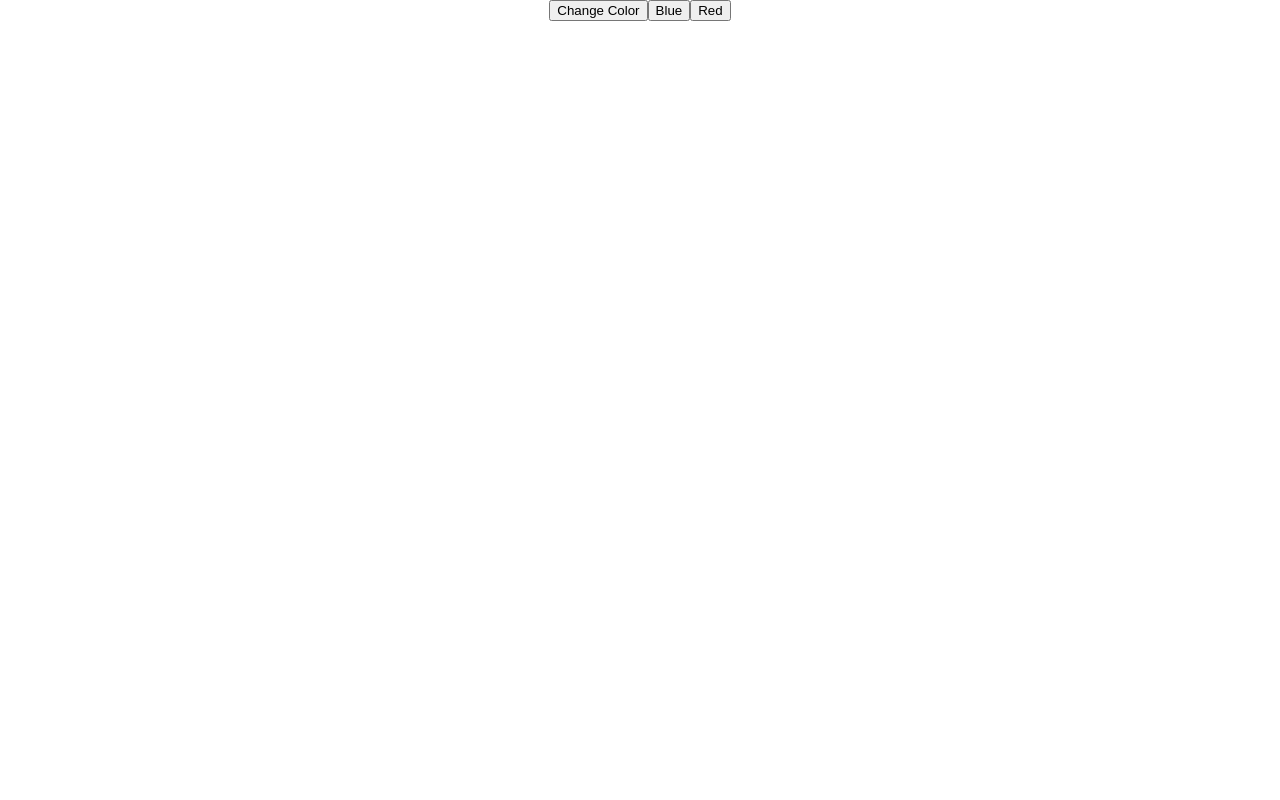
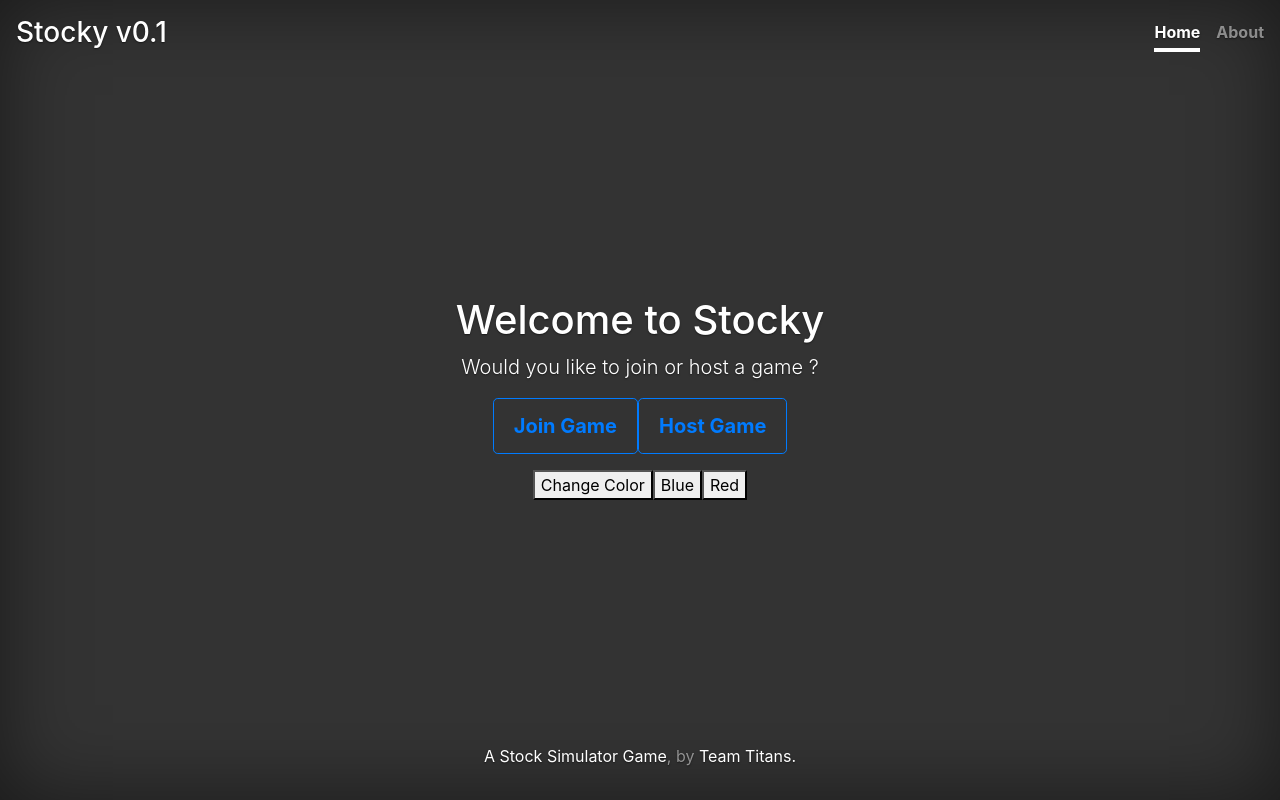
Before and after one commit to JevonJ/Stocky, a React (Create React App) app in the folder stocky-client/: page / in a window 1280 px wide. Built offline with nearby package versions, Linux system fonts and the light colour scheme; no server answers.

Commit message:
Add Welcome page Add redux package

```diff
--- a/stocky-client/src/App.js
+++ /dev/null
@@ -1,40 +0,0 @@
-import React, { Component } from 'react';
-import socketIOClient from 'socket.io-client';
-
-const socket = socketIOClient('http://localhost:4001');
-
-class App extends Component {
-  constructor() {
-    super();
-    this.state = {
-      color: 'white',
-    };
-  }
-
-  componentDidMount() {
-    socket.on('change color', col => {
-      document.body.style.backgroundColor = col;
-    });
-  }
-
-  setColor(color) {
-    this.setState({ color });
-  }
-
-  changeColor(color) {
-    socket.emit('change color', color);
-  }
-
-  render() {
-    return (
-      <div style={{ textAlign: "center" }}>
-        <button onClick={() => this.changeColor(this.state.color)}>Change Color</button>
-
-        <button id="blue" onClick={() => this.setColor('blue')}>Blue</button>
-        <button id="red" onClick={() => this.setColor('red')}>Red</button>
-      </div>
-    );
-  }
-}
-
-export default App;
--- /dev/null
+++ b/stocky-client/src/App.jsx
@@ -0,0 +1,30 @@
+import React, { Component } from 'react';
+import socketIOClient from 'socket.io-client';
+import { Provider } from 'react-redux';
+import { createStore, applyMiddleware } from 'redux';
+import { createLogger } from 'redux-logger';
+
+import reducers from './reducers';
+import Welcome from './components/login/Welcome';
+
+const logger = createLogger();
+
+class App extends Component {
+  componentWillMount() {
+    this.socket = socketIOClient('http://localhost:4001');
+
+    this.socket.on('change color', (col) => {
+      document.body.style.backgroundColor = col;
+    });
+  }
+
+  render() {
+    return (
+      <Provider store={createStore(reducers, applyMiddleware(logger))}>
+        <Welcome socket={this.socket} />
+      </Provider>
+    );
+  }
+}
+
+export default App;
--- /dev/null
+++ b/stocky-client/src/actions/players.js
@@ -0,0 +1,6 @@
+export const addPlayer = (item) => {
+  return {
+    type: 'addPlayer',
+    item,
+  }
+}
--- a/stocky-client/src/api/api.js
+++ /dev/null
@@ -1,5 +0,0 @@
-function changeColor(color, socket) {
-  socket.emit('change color', color);
-}
-
-export { changeColor }
--- /dev/null
+++ b/stocky-client/src/components/login/Welcome.css
@@ -0,0 +1,106 @@
+/*
+ * Globals
+ */
+
+/* Links */
+a,
+a:focus,
+a:hover {
+  color: #fff;
+}
+
+/* Custom default button */
+.btn-secondary,
+.btn-secondary:hover,
+.btn-secondary:focus {
+  color: #333;
+  text-shadow: none; /* Prevent inheritance from `body` */
+  background-color: #fff;
+  border: .05rem solid #fff;
+}
+
+
+/*
+ * Base structure
+ */
+
+html,
+body {
+  height: 100%;
+  background-color: #333;
+}
+
+body {
+  display: -ms-flexbox;
+  display: flex;
+  color: #fff;
+  text-shadow: 0 .05rem .1rem rgba(0, 0, 0, .5);
+  box-shadow: inset 0 0 5rem rgba(0, 0, 0, .5);
+}
+
+.cover-container {
+  max-width: 42em;
+}
+
+
+/*
+ * Header
+ */
+.masthead {
+  margin-bottom: 2rem;
+}
+
+.masthead-brand {
+  margin-bottom: 0;
+}
+
+.nav-masthead .nav-link {
+  padding: .25rem 0;
+  font-weight: 700;
+  color: rgba(255, 255, 255, .5);
+  background-color: transparent;
+  border-bottom: .25rem solid transparent;
+}
+
+.nav-masthead .nav-link:hover,
+.nav-masthead .nav-link:focus {
+  border-bottom-color: rgba(255, 255, 255, .25);
+}
+
+.nav-masthead .nav-link + .nav-link {
+  margin-left: 1rem;
+}
+
+.nav-masthead .active {
+  color: #fff;
+  border-bottom-color: #fff;
+}
+
+@media (min-width: 48em) {
+  .masthead-brand {
+    float: left;
+  }
+  .nav-masthead {
+    float: right;
+  }
+}
+
+
+/*
+ * Cover
+ */
+.cover {
+  padding: 0 1.5rem;
+}
+.cover .btn-lg {
+  padding: .75rem 1.25rem;
+  font-weight: 700;
+}
+
+
+/*
+ * Footer
+ */
+.mastfoot {
+  color: rgba(255, 255, 255, .5);
+}
--- /dev/null
+++ b/stocky-client/src/components/login/Welcome.jsx
@@ -0,0 +1,91 @@
+import React, { Component } from 'react';
+import { connect } from 'react-redux';
+import { Button, Fade, Popover, PopoverBody, PopoverHeader } from 'reactstrap';
+import './Welcome.css';
+
+class Welcome extends Component {
+  constructor() {
+    super();
+    this.state = {
+      color: 'white',
+      popoverOpen: false,
+    };
+  }
+
+  setColor(color) {
+    this.setState({ color });
+  }
+
+  changeColor(color) {
+    this.props.socket.emit('change color', color);
+  }
+
+  togglePopover() {
+    this.setState({
+      popoverOpen: !this.state.popoverOpen,
+    });
+  }
+
+  render() {
+    return (
+      <Fade in tag="div" timeout={500}>
+        <div className="d-flex w-100 h-100 p-3 mx-auto flex-column text-center">
+          <header className="masthead mb-auto">
+            <div className="inner">
+              <h3 className="masthead-brand">Stocky v0.1</h3>
+              <nav className="nav nav-masthead justify-content-center">
+                <a className="nav-link active" href="#">Home</a>
+                <a className="nav-link" href="#">About</a>
+              </nav>
+            </div>
+          </header>
+
+          <main role="main" className="inner cover">
+            <h1 className="cover-heading">Welcome to Stocky</h1>
+            <p className="lead">Would you like to join or host a game ?</p>
+            <p className="lead">
+              <Button outline color="primary" size="lg">Join Game</Button>
+              <Button outline color="primary" size="lg">Host Game</Button>
+            </p>
+            <button onClick={() => this.changeColor(this.state.color)}>Change Color</button>
+            <button id="blue" onClick={() => this.setColor('blue')}>Blue</button>
+            <button id="red" onClick={() => this.setColor('red')}>Red</button>
+          </main>
+
+          <footer className="mastfoot mt-auto">
+            <div className="inner">
+              <p>
+                <a href="https://github.com/JevonJ/Stocky">A Stock Simulator Game</a>, by
+                <a href="#" id="Popover1" onClick={() => this.togglePopover()}> Team Titans.</a>
+                <Popover
+                  placement="top"
+                  isOpen={this.state.popoverOpen}
+                  target="Popover1"
+                  toggle={() => this.togglePopover()}
+                >
+                  <PopoverHeader>Our Team</PopoverHeader>
+                  <PopoverBody>
+                    <ul>
+                      <li>Jevon Jansz - 15208469</li>
+                      <li>A.L. Alvis - 15208464</li>
+                      <li>I.J.Ginige - 15209285</li>
+                      <li>D.K.D.S.B.Gunawardhane - 16211242</li>
+                      <li>S.Tharaniya - 15209302</li>
+                      <li>N.G.Wickramadivakara - 15209308</li>
+                    </ul>
+                  </PopoverBody>
+                </Popover>
+              </p>
+            </div>
+          </footer>
+        </div>
+      </Fade>
+    );
+  }
+}
+
+const mapStateToProps = (state) => {
+  console.log('redux state:', state);
+};
+
+export default connect(mapStateToProps)(Welcome);
--- a/stocky-client/src/index.css
+++ b/stocky-client/src/index.css
@@ -1,5 +1,4 @@
-body {
-  margin: 0;
-  padding: 0;
-  font-family: sans-serif;
+html, body, #root, #root>div {
+  height: 100%;
+  width: 100%;
 }
--- a/stocky-client/src/index.js
+++ b/stocky-client/src/index.js
@@ -1,8 +1,11 @@
+import 'bootstrap/dist/css/bootstrap.css';
+
 import React from 'react';
 import ReactDOM from 'react-dom';
-import './index.css';
 import App from './App';
 import registerServiceWorker from './registerServiceWorker';
 
+import './index.css';
+
 ReactDOM.render(<App />, document.getElementById('root'));
 registerServiceWorker();
--- /dev/null
+++ b/stocky-client/src/reducers/index.js
@@ -0,0 +1,7 @@
+import { combineReducers } from 'redux';
+
+import playersReducer from './playersReducer';
+
+export default combineReducers({
+  players: playersReducer,
+});
--- /dev/null
+++ b/stocky-client/src/reducers/playersReducer.js
@@ -0,0 +1,8 @@
+export default(state = [], payload) => {
+  switch (payload) {
+    case 'addPlayer':
+      return [...state, payload.item];
+    default:
+      return state;
+  }
+};
```
Also changed, not shown: stocky-client/package.json (+8 -0 lines), 2 other files (tests, documents, lock files or other folders).
